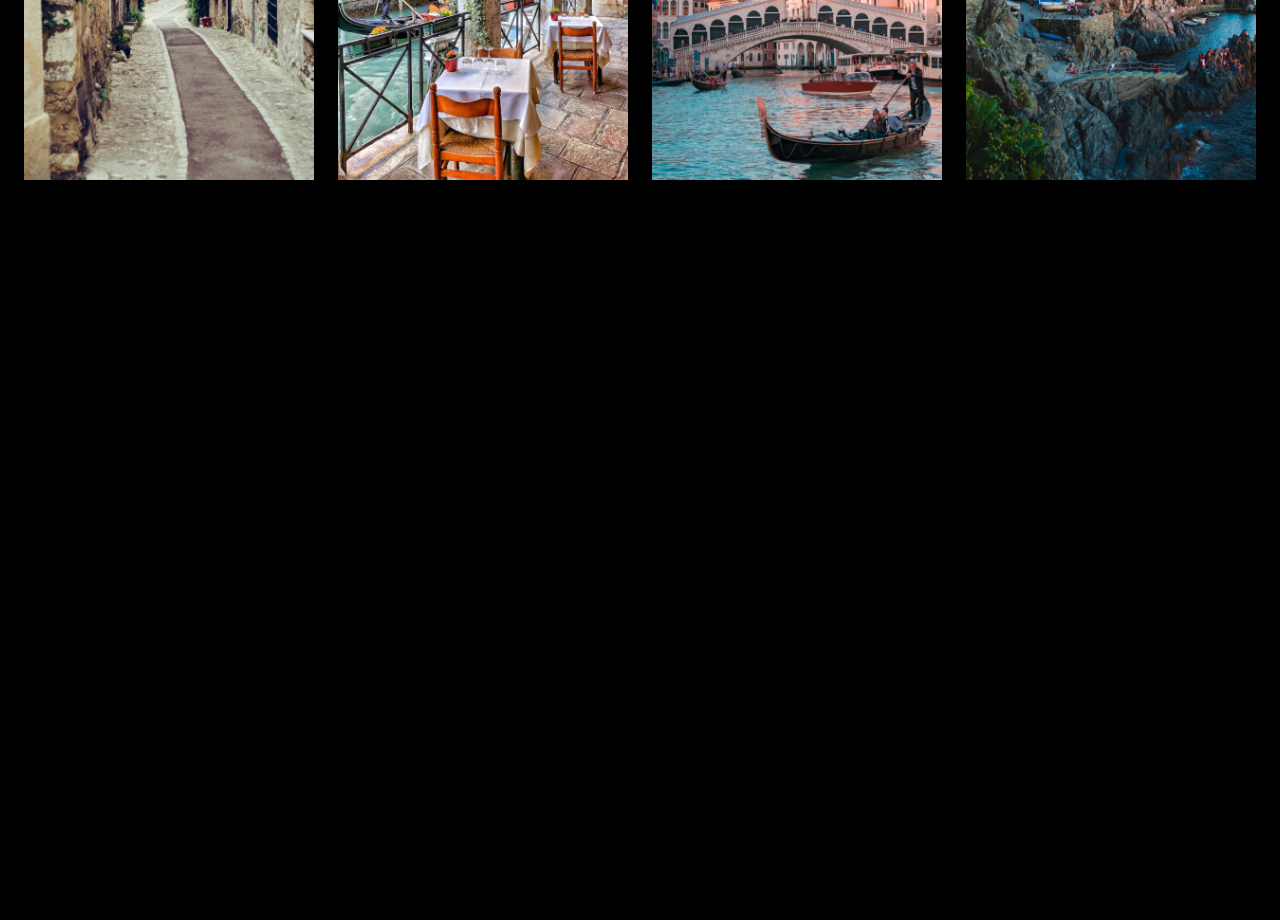
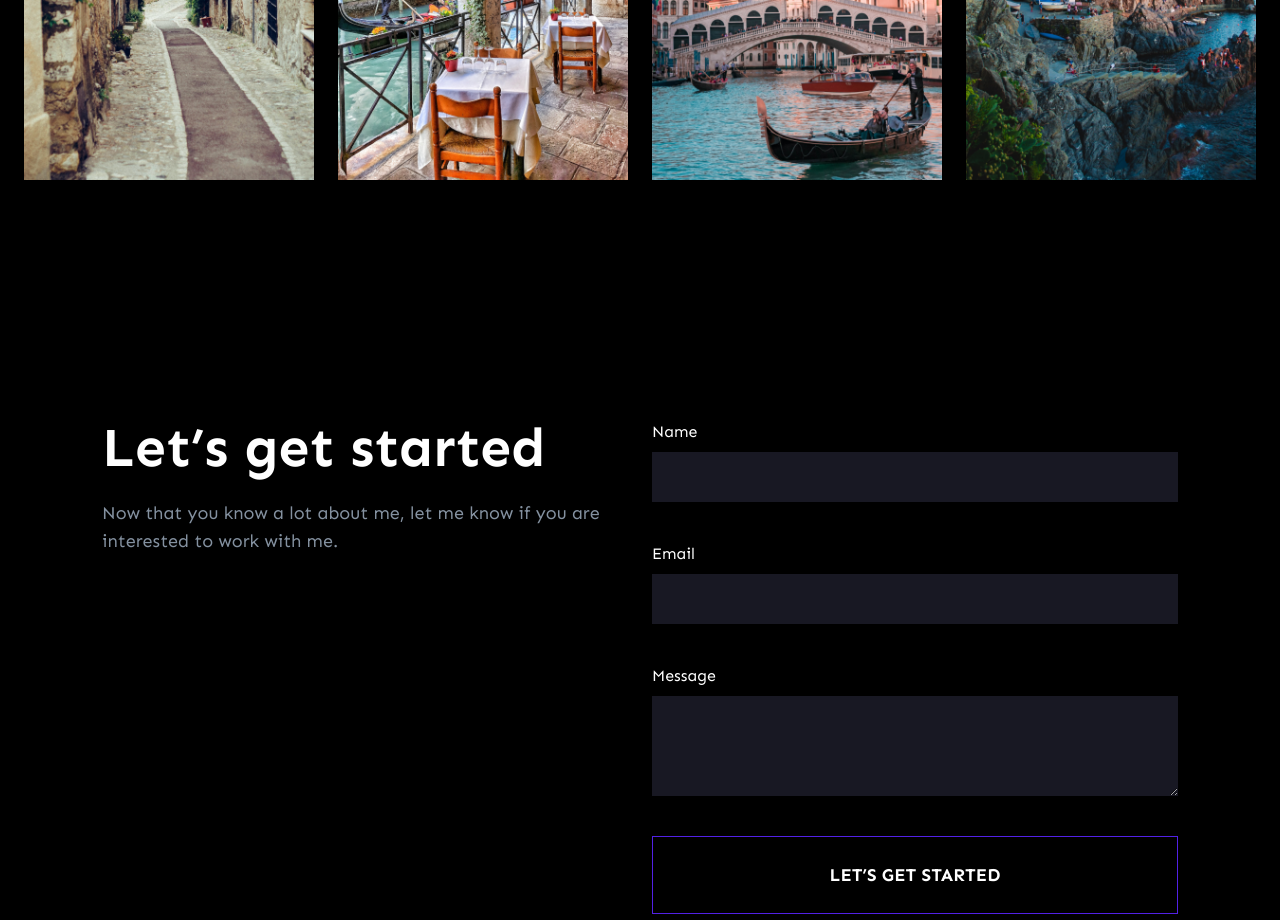
Before and after one commit to sKirillDev/dev-Robin.W, a website built with Vite: page index.html in a window 1280 px wide. Shown: the part 9910-10830 px from the top of the page. Before the commit the page ends 10210 px from the top, so only its background shows below. Built offline with nearby package versions, Linux system fonts and the light colour scheme.

Commit message:
feat: contacts section done

```diff
--- a/index.html
+++ b/index.html
@@ -34,6 +34,7 @@
     {{> dribbble }}
     {{> about }}
     {{> tabs }}
+    {{> contacts }}
     {{> footer }}
   </div>
 </body>
--- /dev/null
+++ b/src/partials/contacts.html
@@ -0,0 +1,25 @@
+<section class="py-16 md:py-20 lg:py-30">
+    <div class="max-w-4xl px-5 lg:px-7.5 mx-auto grid md:grid-cols-2 gap-16 md:gap-6 items-start">
+        <div>
+            <h2 class="text-3xl md:text-5xl font-bold mb-4 md:mb-6">Let’s get started</h2>
+            <p class="text-lg text-gray-500 max-w-147 mb-12 md:mb-10">Now that you know a lot about me, let me know if you are interested to work with me.</p>
+        </div>
+        <div class="grid gap-y-12 md:gap-y-16 lg:gap-y-30">
+            <form class="grid gap-y-10">
+                <div class="grid">
+                    <label for="user-name" class="mb-2">Name</label>
+                    <input id="user-name" class="bg-indigo-950 p-3.25 outline-none" type="text">
+                </div>
+                <div class="grid">
+                    <label for="user-email" class="mb-2">Email</label>
+                    <input id="user-email" class="bg-indigo-950 p-3.25 outline-none" type="email">
+                </div>
+                <div class="grid">
+                    <label for="user-message" class="mb-2">Message</label>
+                    <textarea id="user-message" class="bg-indigo-950 p-3.25 min-h-25 max-h-50 outline-none"></textarea>
+                </div>
+                <button type="submit" class="text-lg font-bold uppercase py-6 px-8 border border-purple cursor-pointer hover:bg-purple">Let’s get started</button>
+            </form>
+        </div>
+    </div>
+</section>
--- a/src/partials/header.html
+++ b/src/partials/header.html
@@ -10,7 +10,7 @@
             <a href="#" class="px-6 py-7.75 leading-normal hover:bg-purple hover:font-bold transition duration-300">Contact</a>
     </nav>
     </div>
-    <button id="burger" class="relative w-6 h-6 cursor-pointer ml-auto before:absolute before:bg-neutral-300 before:w-4.5 before:h-0.75 before:top-1.5 before:left-1 after:absolute after:bg-neutral-300 after:w-3.75 after:h-0.75 after:top-3.5 after:right-0.5 hover:before:bg-purple hover:after:bg-purple md:hidden">
+    <button type="button" id="burger" class="relative w-6 h-6 cursor-pointer ml-auto before:absolute before:bg-neutral-300 before:w-4.5 before:h-0.75 before:top-1.5 before:left-1 after:absolute after:bg-neutral-300 after:w-3.75 after:h-0.75 after:top-3.5 after:right-0.5 hover:before:bg-purple hover:after:bg-purple md:hidden">
 
     </button>
 </header>
--- a/src/partials/projects.html
+++ b/src/partials/projects.html
@@ -27,7 +27,7 @@
                 <h3 class="text-2xl font-bold leading-normal mb-3.25 px-8">Restaurant Website Design</h3>
                 <p class="text-gray-500 text-lg px-8">I worked with the guys at CBRE to redesign their entire website and mobile app fro both Android and iOS. This project lasted for 4 months and was a very challenging one.</p>
             </div>
-            <button class="text-lg font-bold uppercase py-6 px-8 border border-purple cursor-pointer flex mx-auto mt-16.75 hidden lg:block hover:bg-purple">VIeW ALL PROJECTS</button>
+            <button type="button" class="text-lg font-bold uppercase py-6 px-8 border border-purple cursor-pointer flex mx-auto mt-16.75 hidden lg:block hover:bg-purple">VIeW ALL PROJECTS</button>
         </div>
     </div>
 </section>
--- a/src/partials/tabs.html
+++ b/src/partials/tabs.html
@@ -4,10 +4,10 @@
         <p class="text-gray-500 text-lg max-w-147 mb-10 md:mb-16">Here is a collection of my best travel pictures that I took while  travelling places all around the world.</p>
         <div id="tabs" class="tabs">
             <nav id="tabs-nav" class="grid grid-cols-2 sm:flex gap-6 mb-10">
-                <button data-tab-content="content-1" class="text-lg font-bold leading-normal uppercase py-2.75 px-4 cursor-pointer border border-purple hover:bg-purple bg-purple">ITALY</button>
-                <button data-tab-content="content-2" class="text-lg font-bold leading-normal uppercase py-2.75 px-4 cursor-pointer border border-purple hover:bg-purple">AUSTRALIA</button>
-                <button data-tab-content="content-3" class="text-lg font-bold leading-normal uppercase py-2.75 px-4 cursor-pointer border border-purple hover:bg-purple">INDIA</button>
-                <button data-tab-content="content-4" class="text-lg font-bold leading-normal uppercase py-2.75 px-4 cursor-pointer border border-purple hover:bg-purple">BRAZIL</button>
+                <button type="button" data-tab-content="content-1" class="text-lg font-bold leading-normal uppercase py-2.75 px-4 cursor-pointer border border-purple hover:bg-purple bg-purple">ITALY</button>
+                <button type="button" data-tab-content="content-2" class="text-lg font-bold leading-normal uppercase py-2.75 px-4 cursor-pointer border border-purple hover:bg-purple">AUSTRALIA</button>
+                <button type="button" data-tab-content="content-3" class="text-lg font-bold leading-normal uppercase py-2.75 px-4 cursor-pointer border border-purple hover:bg-purple">INDIA</button>
+                <button type="button" data-tab-content="content-4" class="text-lg font-bold leading-normal uppercase py-2.75 px-4 cursor-pointer border border-purple hover:bg-purple">BRAZIL</button>
             </nav>
             <div>
                 <div id="content-1" class="tab-content grid grid-cols-1 sm:grid-cols-2 md:grid-cols-4 gap-6">
```
Also changed, not shown: src/partials/about.html (+0 -2 lines).
